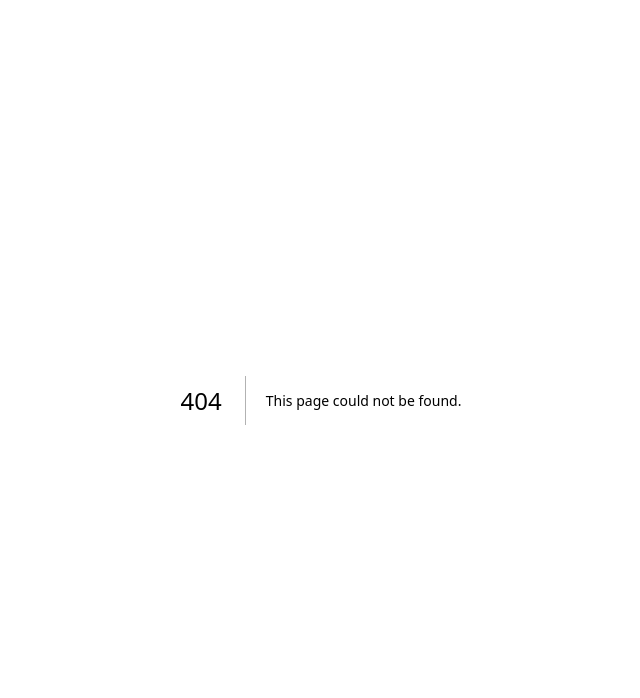
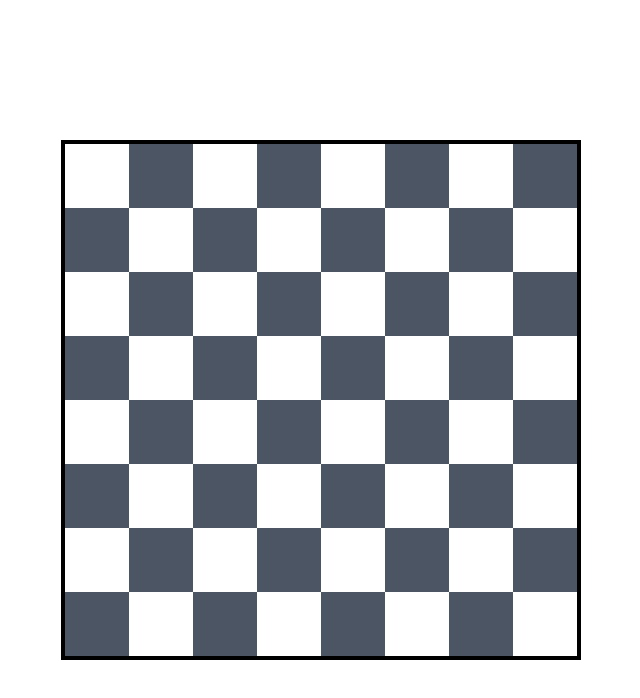
Before and after one commit to andreytr449/react-lab1, a Next.js app: page /chess-board in a window 1280 px wide. Before the commit this address had no page. Shown: the top 698 px of the page, without its empty margins (319-959 px from the left). Built offline with nearby package versions, Linux system fonts and the light colour scheme.

Commit message:
Task 17 - ChessBoard

```diff
--- /dev/null
+++ b/app/chess-board/page.tsx
@@ -0,0 +1,7 @@
+import ChessBoard from "@/components/shared/chess-board/ChessBoard";
+
+export default function Page(){
+    return(
+        <ChessBoard />
+    )
+}
--- /dev/null
+++ b/components/shared/chess-board/ChessBoard.tsx
@@ -0,0 +1,33 @@
+'use client'
+
+import {useState} from 'react';
+import ChessSquare from "@/components/shared/chess-board/ChessSquare";
+
+export default function ChessBoard() {
+    const [selectedCell, setSelectedCell] = useState<{ row: number; col: number } | null>(null);
+
+    const board = Array.from({length: 8}, (_, row) =>
+        Array.from({length: 8}, (_, col) => ({row, col}))
+    );
+
+    const handleCellClick = (row: number, col: number) => {
+        setSelectedCell({row, col})
+    };
+
+    return (
+        <div className="flex justify-center items-center h-screen">
+            <div className="grid grid-cols-8 border-4 border-black">
+                {board.map((row) =>
+                    row.map((cell) => (
+                        <ChessSquare
+                            key={`${cell.row}-${cell.col}`}
+                            row={cell.row}
+                            col={cell.col}
+                            handleCellClick={handleCellClick}
+                            selectedCell={selectedCell} />
+                    ))
+                )}
+            </div>
+        </div>
+    );
+}
--- /dev/null
+++ b/components/shared/chess-board/ChessSquare.tsx
@@ -0,0 +1,23 @@
+type Props = {
+    row:number
+    col:number
+    handleCellClick(row:number, col:number):void
+    selectedCell:{ row: number; col: number } | null
+
+}
+
+export default function ChessSquare({row, col, handleCellClick, selectedCell}: Props) {
+    return (
+        <div
+            onClick={() => handleCellClick(row, col)}
+            className={`w-16 h-16 flex items-center justify-center cursor-pointer
+                ${selectedCell?.row === row && selectedCell?.col === col
+                ? 'bg-green-400'
+                : (row + col) % 2 === 0
+                    ? 'bg-white'
+                    : 'bg-gray-600'
+            }`}
+        >
+        </div>
+    )
+}
```
